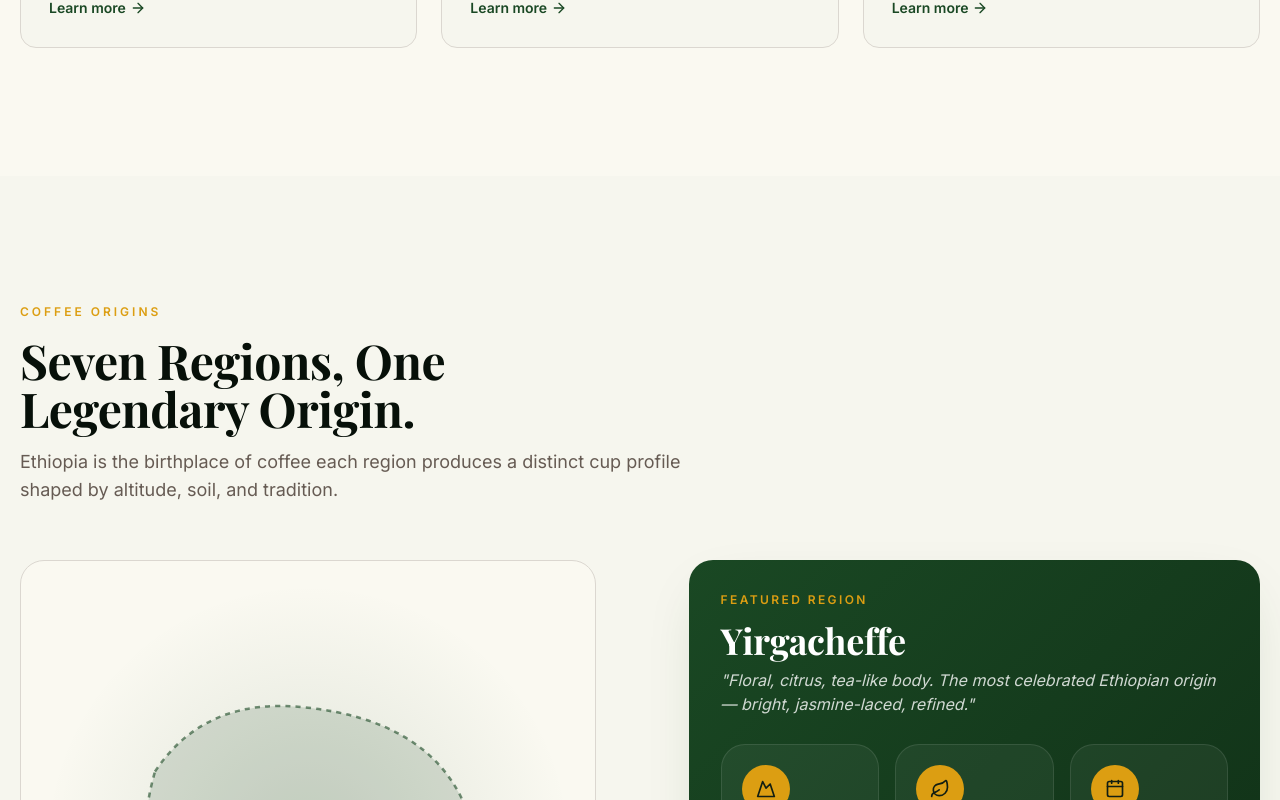
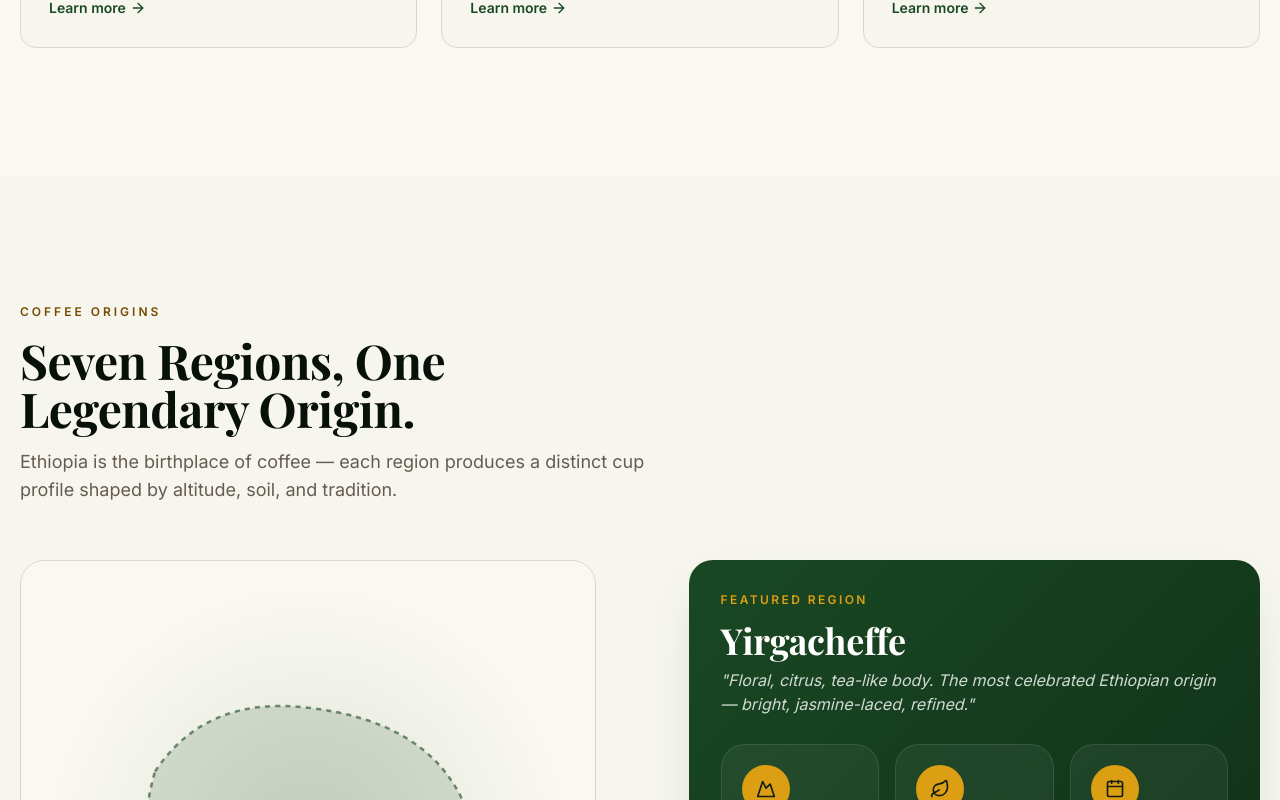
Before and after one commit to t5i0n/bcs, a React (Vite) app: page / in a window 1280 px wide. Shown: the part 2706-3506 px from the top of the page. Built offline with nearby package versions, Linux system fonts and the light colour scheme.

Commit message:
refine homepage contact details and icons

```diff
--- a/src/routes/index.tsx
+++ b/src/routes/index.tsx
@@ -20,6 +20,9 @@ import {
   Sparkles,
   Users,
   MessageSquare,
+  Phone,
+  Mail,
+  MessageCircle,
 } from "lucide-react";
 
 export default function HomePage() {
@@ -118,7 +121,7 @@ function SectionEyebrow({
 }) {
   return (
     <p
-      className={`uppercase tracking-[0.25em] text-xs font-semibold mb-4 ${inverted ? "text-white" : "text-accent"}`}
+      className={`uppercase tracking-[0.25em] text-xs font-semibold mb-4 ${inverted ? "text-white" : "text-gold-deep"}`}
     >
       {children}
     </p>
@@ -275,8 +278,8 @@ function OriginsSection() {
             Seven Regions, One Legendary Origin.
           </h2>
           <p className="mt-4 text-muted-foreground text-lg">
-            Ethiopia is the birthplace of coffee each region produces a distinct
-            cup profile shaped by altitude, soil, and tradition.
+            Ethiopia is the birthplace of coffee — each region produces a
+            distinct cup profile shaped by altitude, soil, and tradition.
           </p>
         </div>
 
@@ -593,17 +596,17 @@ function ContactSection() {
               dark
               icon={MapPin}
               title="Headquarters"
-              lines={["Addis Ababa", "Ethiopia"]}
+              lines={["Addis Ababa, Ethiopia"]}
             />
             <InfoRow
               dark
-              icon={() => <span className="text-lg">📞</span>}
+              icon={Phone}
               title="Phone & WhatsApp"
               lines={["+251-973-053-737", "+251-912-345-678"]}
             />
             <InfoRow
               dark
-              icon={() => <span className="text-lg">✉</span>}
+              icon={Mail}
               title="Email"
               lines={["info@bcscoffee.et"]}
             />
@@ -613,7 +616,7 @@ function ContactSection() {
             href="https://wa.me/251912345678"
             className="inline-flex items-center gap-2 mt-8 px-6 py-3 rounded-full bg-[#25D366] text-white font-semibold hover:scale-105 transition"
           >
-            <span>💬</span> Chat on WhatsApp
+            <MessageCircle className="w-4 h-4" /> Chat on WhatsApp
           </a>
 
           <div className="mt-8 rounded-2xl overflow-hidden border border-white/20 h-56">
```
